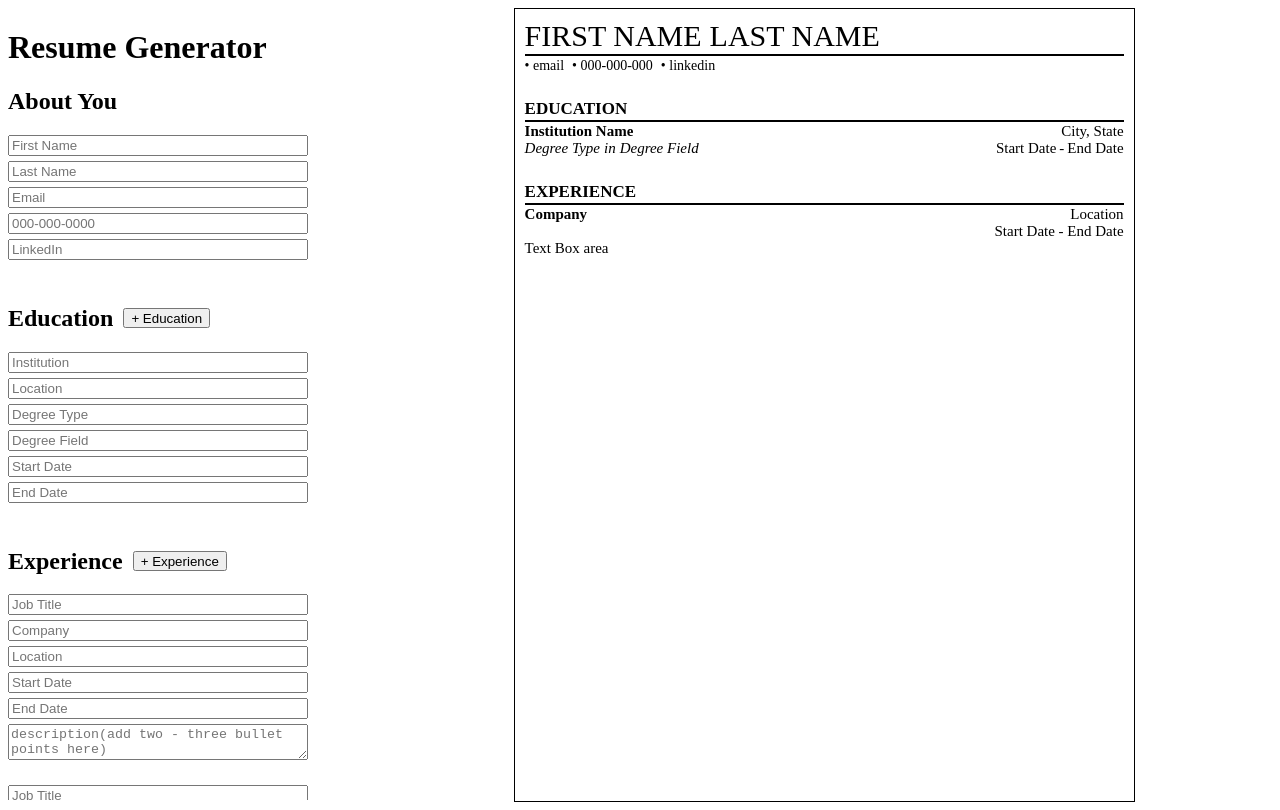
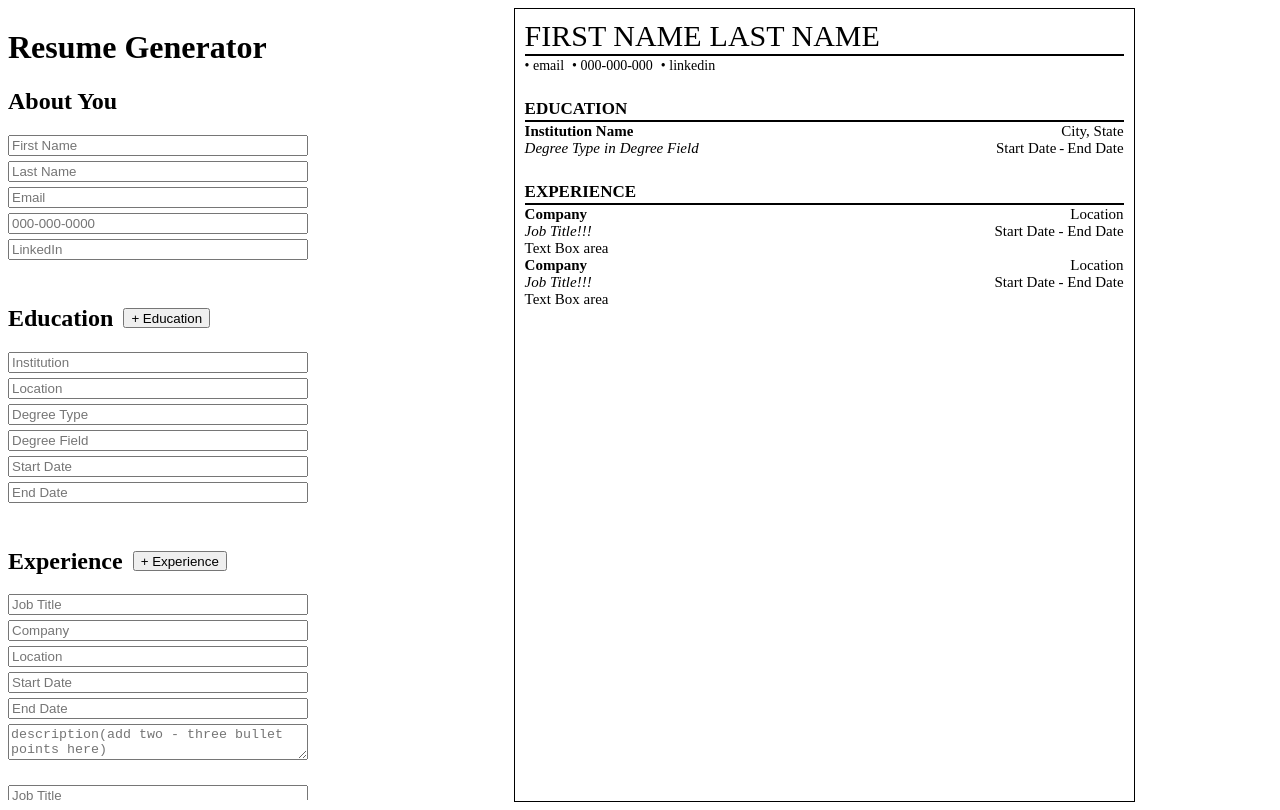
Before and after one commit to olvbrntly/resume-generator, a React (Create React App) app: page / in a window 1280 px wide. Built offline with nearby package versions, Linux system fonts and the light colour scheme.

Commit message:
changed render to map

```diff
--- a/src/components/ExpResume.js
+++ b/src/components/ExpResume.js
@@ -4,22 +4,28 @@ import './Resume.css';
 function ExpResume({exps}){
     return(
         <div>
-
             <div className="exp-resume">
                 <div className="exp-resume-title">EXPERIENCE</div>
                 <div className="bar-deco"></div>
             </div>
 
+            <div>
+                {exps.map(exp =>(
+                    <div key={exp.id}>
                         <div className="exp-div">
                         <div className="exp-top-line">
                                 <div className="exp-company">Company</div>
                                 <div>Location</div>
                         </div>
                         <div className="exp-middle">
-                    <div className="exp-job-title">{exps.jobTitle}</div>
+                                <div className="exp-job-title">{exp.jobTitle}</div>
                                 <div>Start Date - End Date</div>
                         </div>
                         <div className="exp-text">Text Box area</div>
+                        </div>
+                    </div>
+                ))}
+
             </div>
         </div>
     )
```
Lines whose indentation alone changed are shown as unchanged.
